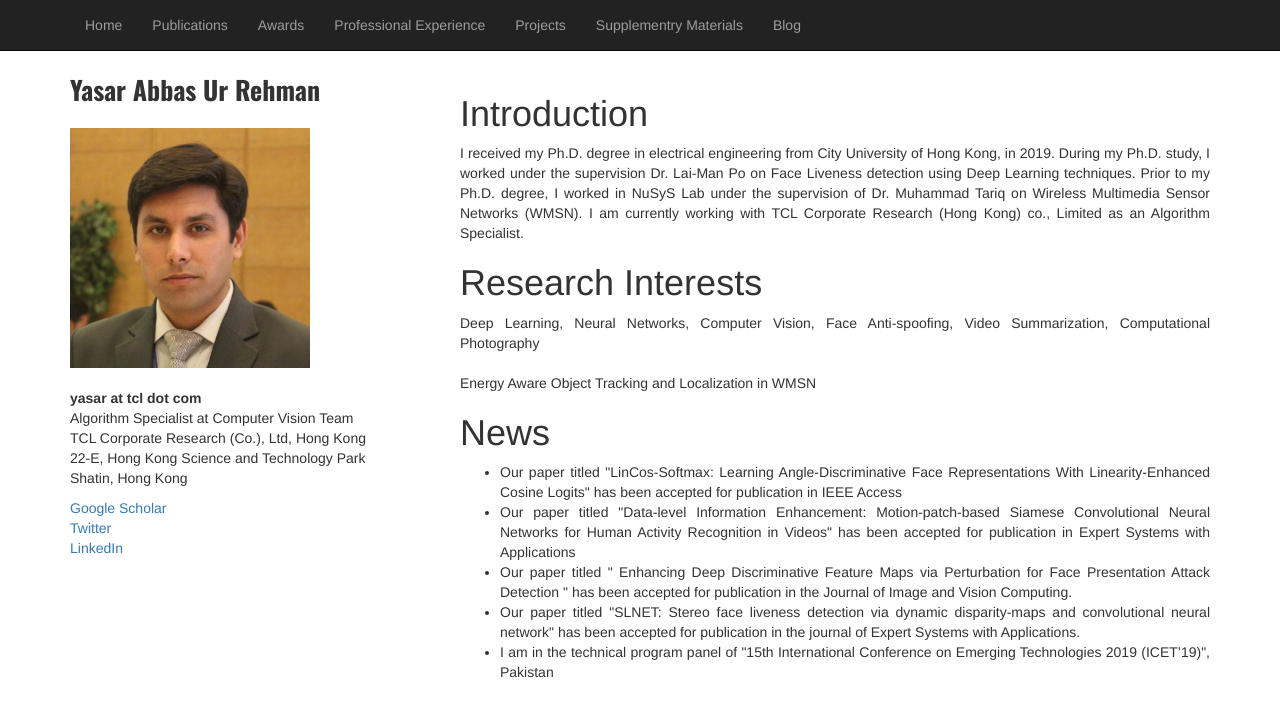
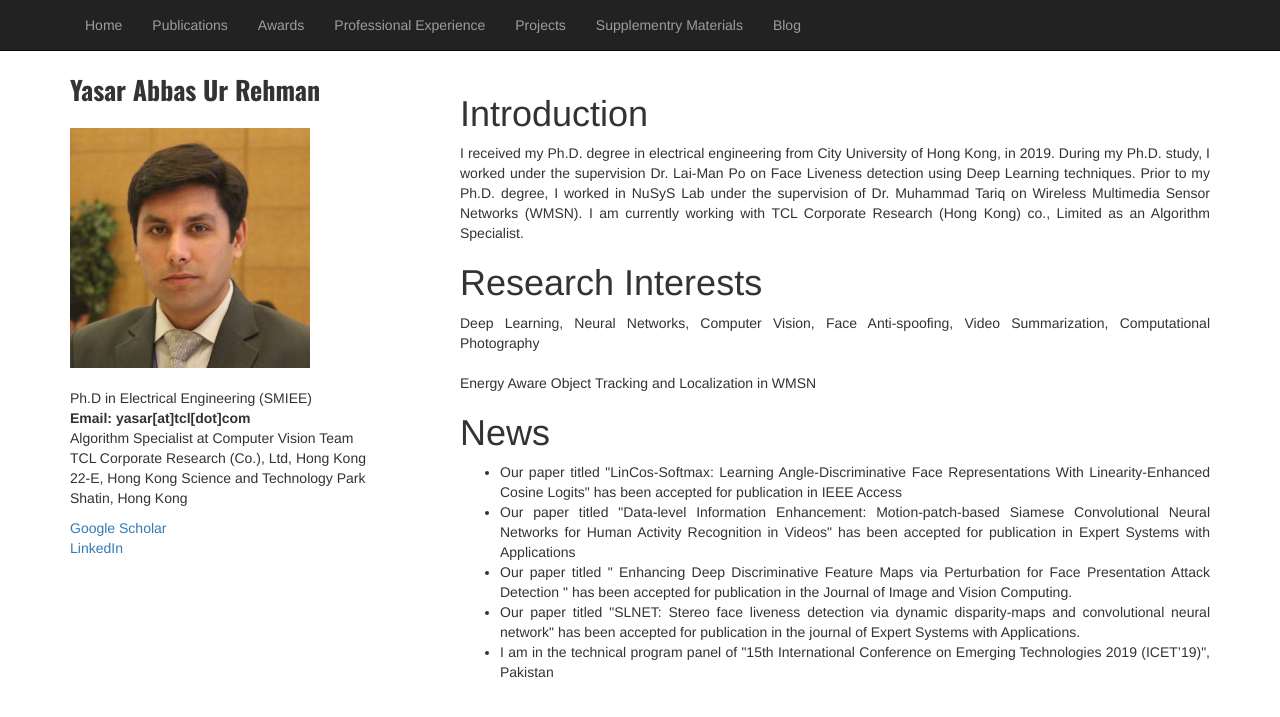
Before and after one commit to yasar-rehman/yasar, a Jekyll site: the page built from index.html, in a window 1280 px wide. Shown: the top 717 px of the page. Built offline with Jekyll 4.4.1, drawn with Linux system fonts in a browser that asks for light colours.

Commit message:
Update index.html

```diff
--- a/index.html
+++ b/index.html
@@ -10,8 +10,9 @@ title: yasar
                		 <div style="font-family: 'Oswald', sans-serif; font-size: 26px;"><b>Yasar Abbas Ur Rehman</b></div><br>
 			  <div><img class="img-responsive" src="images/my_profile.jpg" alt="" style="width:240px;height:240px;">
 			  </div><br>
+				<div> Ph.D in Electrical Engineering (SMIEE) </div>
                 		<div>
-				<p><b>yasar at tcl dot com</b><br>
+				<p><b>Email: yasar[at]tcl[dot]com</b><br>
                			Algorithm Specialist at Computer Vision Team<br>
                 		TCL Corporate Research (Co.), Ltd, Hong Kong<br>
                 		22-E, Hong Kong Science and Technology Park<br>
@@ -19,8 +20,7 @@ title: yasar
                 		</p>
 				</div>
 				<div><a href="https://scholar.google.com/citations?user=hDKFeWEAAAAJ&hl=en">Google Scholar</a></div>
-              			<div><a href="#">Twitter</a></div>
-             			<div><a href="#">LinkedIn</a></div>
+             			<div><a href="https://www.linkedin.com/in/yasssukhan/">LinkedIn</a></div>
             		</div>
 
              <div class="col-md-8 pull-right">
```
